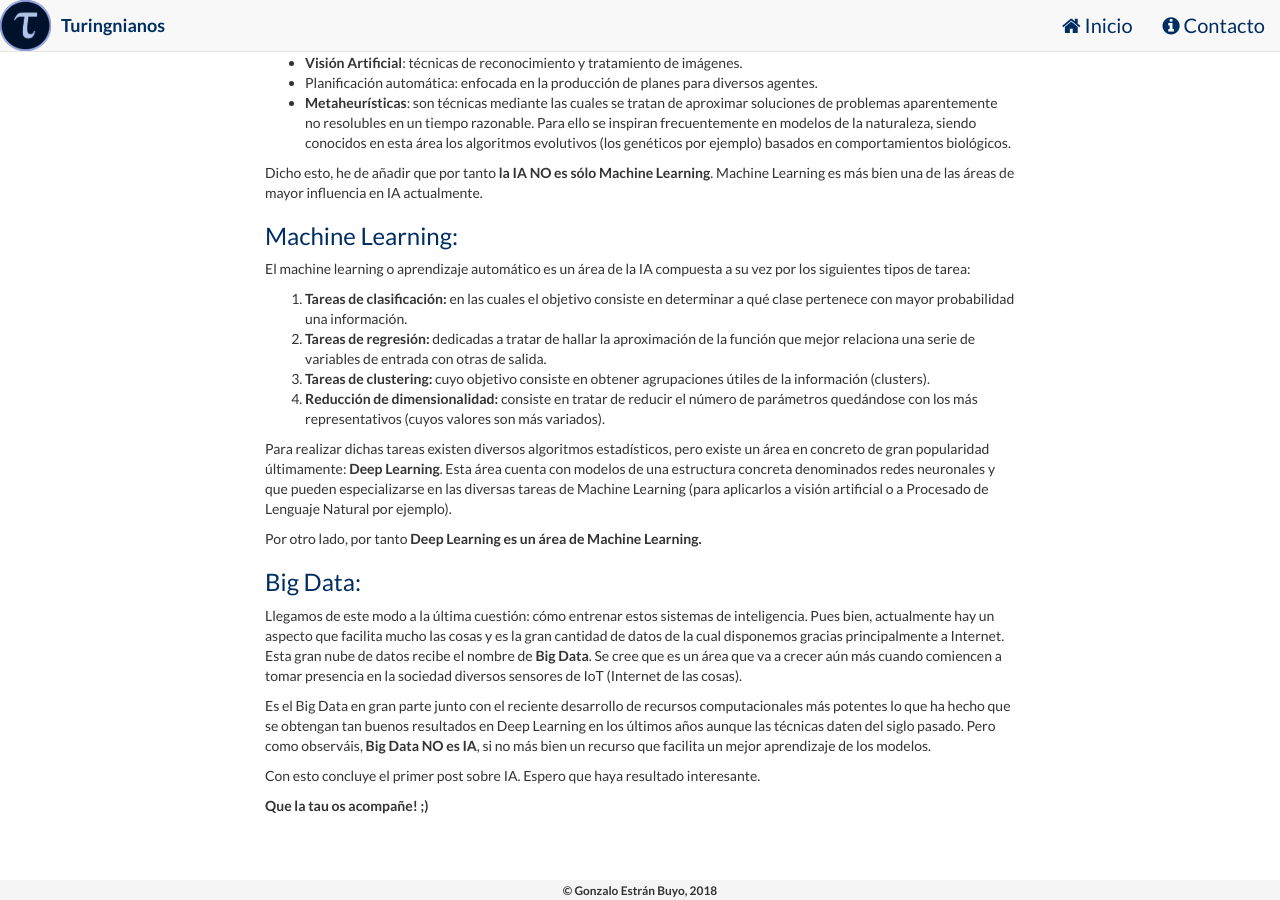
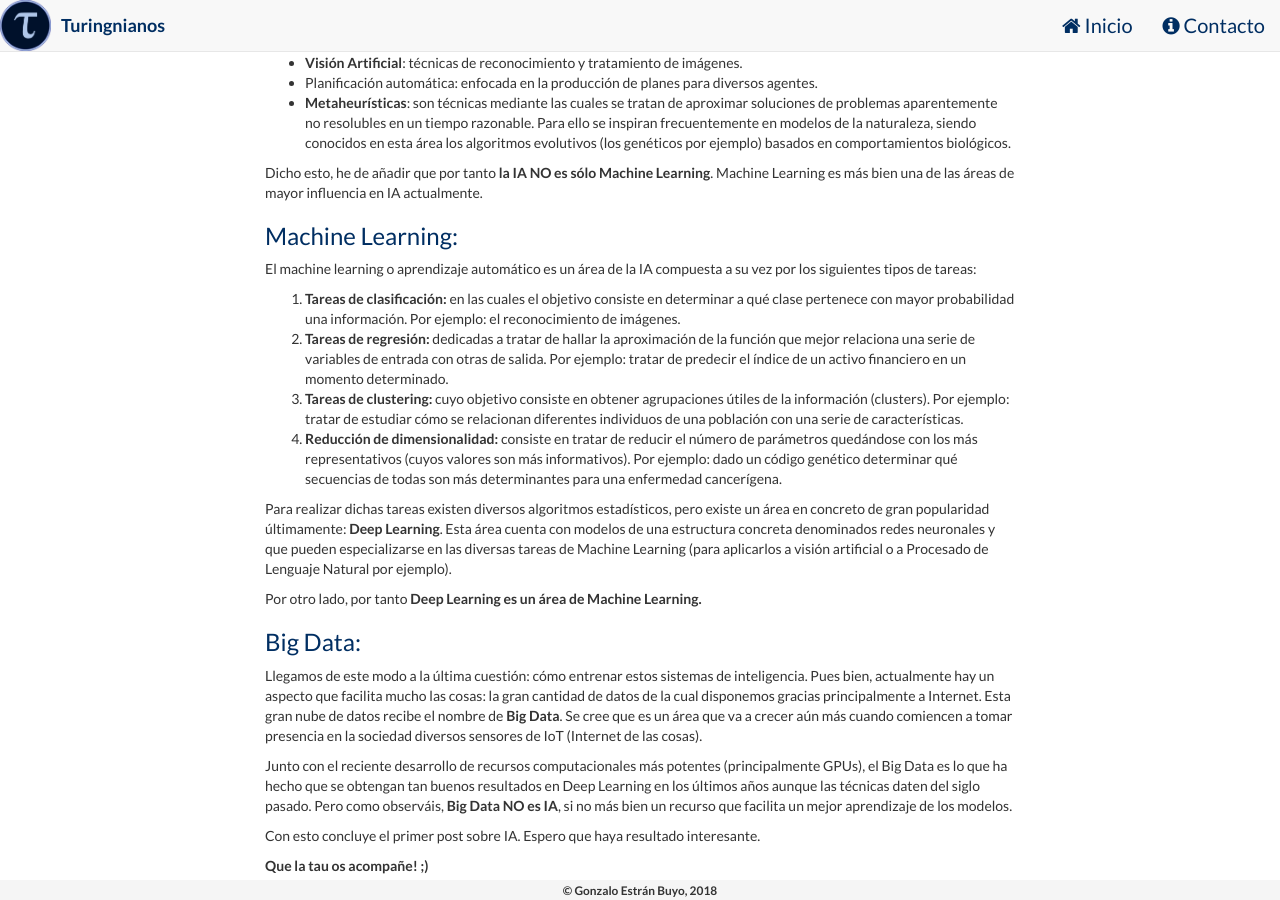
Before and after one commit to turingnianos/turingnianos.github.io, a Jekyll site: the page built from _posts/2018-01-04-ia-que-es.md, in a window 1280 px wide and 900 px high, scrolled down 1342 px. Built offline with Jekyll 4.4.1, drawn with Linux system fonts in a browser that asks for light colours; nearby versions of some CDN libraries; comment, search, counter and statistics services are not loaded; some of the changed text lies outside the part shown.

Commit message:
Mr Hyde was here …

```diff
--- a/_posts/2018-01-04-ia-que-es.md
+++ b/_posts/2018-01-04-ia-que-es.md
@@ -28,7 +28,7 @@ No pretendo con esto restar valor a otras tareas como pueda ser el deporte, sin
 ### Inteligencia Artificial:
 Al igual que los seres humanos contamos con diferentes estrategias para realizar actividades y resolver problemas, un agente que no sea humano necesitará también técnicas concretas para cumplir con los objetivos que le hayan sido marcados. La Inteligencia Artificial es el *área de las ciencias de la computación dedicada a desarrollar técnicas (algoritmos) que permitan realizar tareas propias del ser humano de un modo eficaz y automatizado*.
 
-Es un disciplina que como se puede intuir abarca numerosas áreas como serían la visión artificial, el tratamiento de sonido, la predicción de aspectos de diferente tipo (meteorológico, financiero, sanitario, etc) o la comprensión y generación de lenguaje entre otras.
+Es una disciplina que como se puede intuir abarca numerosas áreas como serían la visión artificial, el tratamiento de sonido, la predicción de aspectos de diferente tipo (meteorológico, financiero, sanitario, etc) o la comprensión y generación de lenguaje entre otras.
 
 Por tanto, a mi parecer la mejor forma de concebir la IA es como una gran caja de herramientas informáticas (llamadas algoritmos) que se pueden aplicar a diversas tareas que comúnmente consideraríamos propias del ser humano (tareas complejas como mencionábamos anteriormente). Y no amigos, siento decepcionaros pero la IA no es Terminator, aunque sí que voy a decir algo por esa línea. Mucha polémica ha habido en torno al peligro potencial de la IA (junto con algún que otro empresario que quizá ha leído demasiado Sci-fi), pero esto no implica que las técnicas sean malas. Las técnicas sólo son técnicas, de modo que al igual que con todo se pueden usar para hacer el bien o causar el mal. Es importante regular los algoritmos pero también logrando que nadie abuse de su poder inherente (está cuestión de seguridad y decentralización la veremos próximamente en otro post).
 
@@ -43,20 +43,20 @@ La IA cuenta con diferentes áreas en función de las diferentes técnicas que i
 Dicho esto, he de añadir que por tanto **la IA NO es sólo Machine Learning**. Machine Learning es más bien una de las áreas de mayor influencia en IA actualmente.
 
 ### Machine Learning:
-El machine learning o aprendizaje automático es un área de la IA compuesta a su vez por los siguientes tipos de tarea:
-1. **Tareas de clasificación:** en las cuales el objetivo consiste en determinar a qué clase pertenece con mayor probabilidad una información.
-2. **Tareas de regresión:** dedicadas a tratar de hallar la aproximación de la función que mejor relaciona una serie de variables de entrada con otras de salida.
-3. **Tareas de clustering:** cuyo objetivo consiste en obtener agrupaciones útiles de la información (clusters).
-4. **Reducción de dimensionalidad:** consiste en tratar de reducir el número de parámetros quedándose con los más representativos (cuyos valores son más variados).
+El machine learning o aprendizaje automático es un área de la IA compuesta a su vez por los siguientes tipos de tareas:
+1. **Tareas de clasificación:** en las cuales el objetivo consiste en determinar a qué clase pertenece con mayor probabilidad una información. Por ejemplo: el reconocimiento de imágenes.
+2. **Tareas de regresión:** dedicadas a tratar de hallar la aproximación de la función que mejor relaciona una serie de variables de entrada con otras de salida. Por ejemplo: tratar de predecir el índice de un activo financiero en un momento determinado.
+3. **Tareas de clustering:** cuyo objetivo consiste en obtener agrupaciones útiles de la información (clusters). Por ejemplo: tratar de estudiar cómo se relacionan diferentes individuos de una población con una serie de características.
+4. **Reducción de dimensionalidad:** consiste en tratar de reducir el número de parámetros quedándose con los más representativos (cuyos valores son más informativos). Por ejemplo: dado un código genético determinar qué secuencias de todas son más determinantes para una enfermedad cancerígena.
 
 Para realizar dichas tareas existen diversos algoritmos estadísticos, pero existe un área en concreto de gran popularidad últimamente: **Deep Learning**. Esta área cuenta con modelos de una estructura concreta denominados redes neuronales y que pueden especializarse en las diversas tareas de Machine Learning (para aplicarlos a visión artificial o a Procesado de Lenguaje Natural por ejemplo).
 
 Por otro lado, por tanto **Deep Learning es un área de Machine Learning.**
 
 ### Big Data:
-Llegamos de este modo a la última cuestión: cómo entrenar estos sistemas de inteligencia. Pues bien, actualmente hay un aspecto que facilita mucho las cosas y es la gran cantidad de datos de la cual disponemos gracias principalmente a Internet. Esta gran nube de datos recibe el nombre de **Big Data**. Se cree que es un área que va a crecer aún más cuando comiencen a tomar presencia en la sociedad diversos sensores de IoT (Internet de las cosas).
+Llegamos de este modo a la última cuestión: cómo entrenar estos sistemas de inteligencia. Pues bien, actualmente hay un aspecto que facilita mucho las cosas: la gran cantidad de datos de la cual disponemos gracias principalmente a Internet. Esta gran nube de datos recibe el nombre de **Big Data**. Se cree que es un área que va a crecer aún más cuando comiencen a tomar presencia en la sociedad diversos sensores de IoT (Internet de las cosas).
 
-Es el Big Data en gran parte junto con el reciente desarrollo de recursos computacionales más potentes lo que ha hecho que se obtengan tan buenos resultados en Deep Learning en los últimos años aunque las técnicas daten del siglo pasado. Pero como observáis, **Big Data NO es IA**, si no más bien un recurso que facilita un mejor aprendizaje de los modelos.
+Junto con el reciente desarrollo de recursos computacionales más potentes (principalmente GPUs), el Big Data es lo que ha hecho que se obtengan tan buenos resultados en Deep Learning en los últimos años aunque las técnicas daten del siglo pasado. Pero como observáis, **Big Data NO es IA**, si no más bien un recurso que facilita un mejor aprendizaje de los modelos.
 
 Con esto concluye el primer post sobre IA. Espero que haya resultado interesante.
 
```
